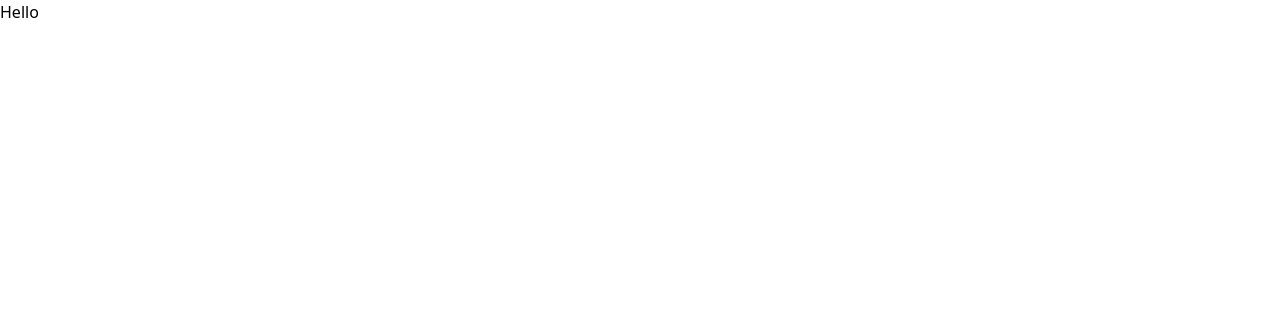
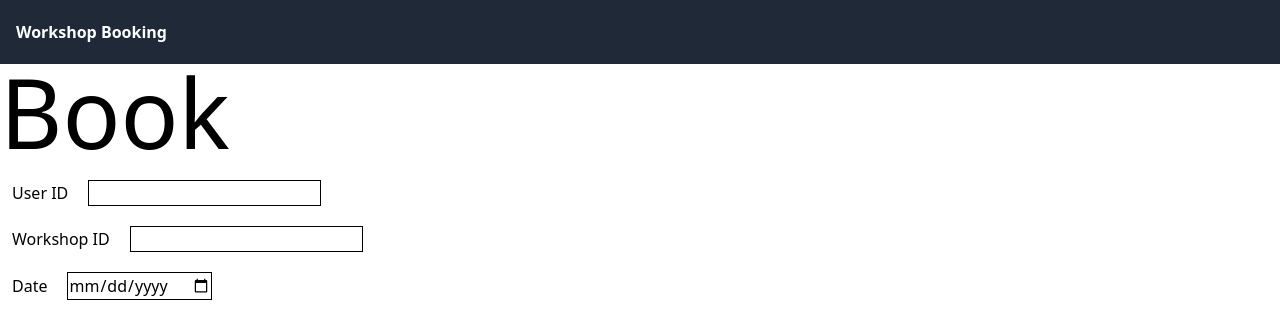
Before and after one commit to zubayer-zidhan/workshop-frontend, a Next.js app: page / in a window 1280 px wide. Shown: the top 334 px of the page. Built offline with nearby package versions, Linux system fonts and the light colour scheme.

Commit message:
Simple Booking Form

```diff
--- /dev/null
+++ b/src/app/components/Book.jsx
@@ -0,0 +1,27 @@
+import React from 'react';
+
+const Book = () => {
+  return (
+    <div>
+        <h1 className='text-8xl'>Book</h1>
+        <form action="" method="post">
+            <div className='mt-5'>
+                <label className='mr-5 ml-3'>User ID</label>
+                <input type="text" name="userID" id="" width={12}/>
+            </div>
+            <div className='mt-5'>
+                <label className='mr-5 ml-3'>Workshop ID</label>
+                <input type="text" name="wid" id="" width={12}/>
+            </div>
+            <div className='mt-5'>
+                <label className='mr-5 ml-3'>Date</label>
+                <input type="date" name="bdate" id="" width={12}/>
+            </div>
+
+        </form>
+    </div>
+
+  );
+}
+
+export default Book;
--- /dev/null
+++ b/src/app/components/Navbar.jsx
@@ -0,0 +1,13 @@
+import React from 'react';
+
+const Navbar = () => {
+  return (
+    <div className='bg-gray-800'>
+        <div className='h-16 px-4 flex items-center'>
+            <p className=' text-white font-bold flex-auto'>Workshop Booking</p>
+        </div>
+    </div>
+  );
+}
+
+export default Navbar
--- a/src/app/globals.css
+++ b/src/app/globals.css
@@ -1,3 +1,7 @@
 @tailwind base;
 @tailwind components;
 @tailwind utilities;
+
+input {
+    border: 1px solid black;
+}
--- a/src/app/page.js
+++ b/src/app/page.js
@@ -1,9 +1,12 @@
+import Book from "./components/Book";
+import Navbar from "./components/Navbar";
 
 export default function Home() {
     return (
         <div>
+            <Navbar />
             <main className="">
-                <div>Hello</div>
+                <Book />
             </main>
         </div>
     );
```
